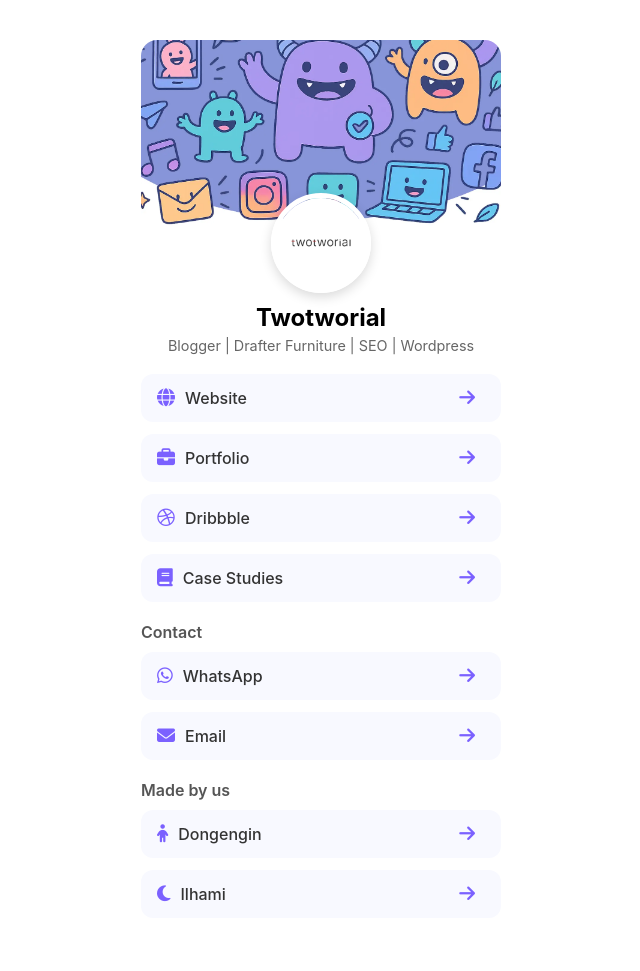
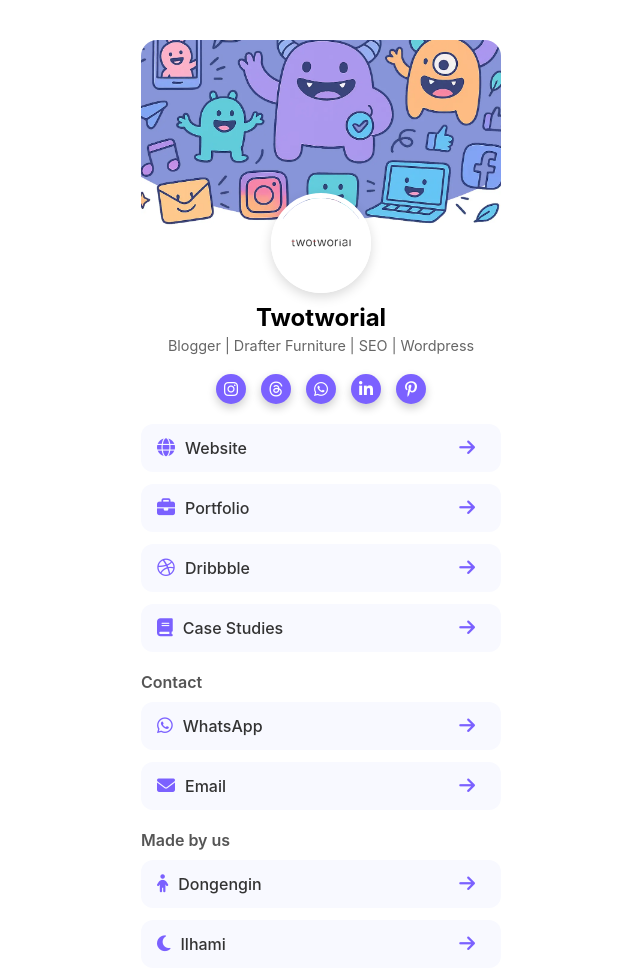
Before and after one commit to twotworial/link, a plain HTML site: page index.html in a window 1280 px wide. Shown: the whole page, without its empty margins (319-959 px from the left). Drawn offline with Linux system fonts and the light colour scheme.

Commit message:
Update index.html

```diff
--- a/index.html
+++ b/index.html
@@ -124,6 +124,39 @@
       display: flex;
       align-items: center;
     }
+    .social-buttons {
+  display: flex;
+  gap: 15px;
+  justify-content: center;
+  margin: 20px 0;
+}
+
+.social-btn {
+  width: 30px;
+  height: 30px;
+  display: flex;
+  justify-content: center;
+  align-items: center;
+  border-radius: 50%;
+  color: #fff;
+  font-size: 16px;
+  box-shadow: 0 4px 10px rgba(0, 0, 0, 0.2);
+  transition: transform 0.2s, opacity 0.3s;
+  text-decoration: none;
+}
+
+.social-btn:hover {
+  transform: scale(1.1);
+  opacity: 0.9;
+}
+
+/* Warna brand */
+.instagram { background: #7b61ff; }
+.threads { background: #7b61ff; }
+.whatsapp { background: #7b61ff; }
+.linkedin { background: #7b61ff; }
+.pinterest { background: #7b61ff; }
+
   </style>
 </head>
 <body>
@@ -142,7 +175,13 @@
       <h1>Twotworial</h1>
       <p>Blogger | Drafter Furniture | SEO | Wordpress</p>
     </div>
-
+    <div class="social-buttons">
+    <a href="https://instagram.com/twotworial" class="social-btn instagram" aria-label="Instagram"><i class="fab fa-instagram"></i></a>
+    <a href="https://threads.com/@twotworial" class="social-btn threads" aria-label="Threads"><i class="fab fa-threads"></i></a>
+    <a href="https://wa.me/6285190092505" class="social-btn whatsapp" aria-label="WhatsApp"><i class="fab fa-whatsapp"></i></a>
+    <a href="https://www.linkedin.com/in/rismanto/" class="social-btn linkedin" aria-label="LinkedIn"><i class="fab fa-linkedin-in"></i></a>
+    <a href="https://id.pinterest.com/twotworial/" class="social-btn pinterest" aria-label="Pinterest"><i class="fab fa-pinterest-p"></i></a>
+    </div>
     <div class="links-section">
       <a href="#" class="link-card" aria-label="Visit Website">
         <div class="link-left">
```
